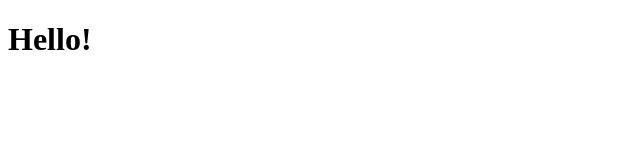
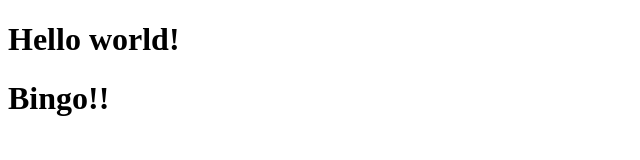
Before and after one commit to AlexandrLetun/project-8_git-, a plain HTML site: page index.html in a window 1280 px wide. Shown: the whole page, without its empty margins (0-640 px from the left). Drawn offline with Linux system fonts and the light colour scheme.

Commit message:
index.html mod

```diff
--- a/index.html
+++ b/index.html
@@ -6,6 +6,7 @@
     <title>Document</title>
 </head>
 <body>
-    <h1>Hello!</h1>
+    <h1>Hello world!</h1>
+    <h1>Bingo!!</h1>
 </body>
 </html>
```
